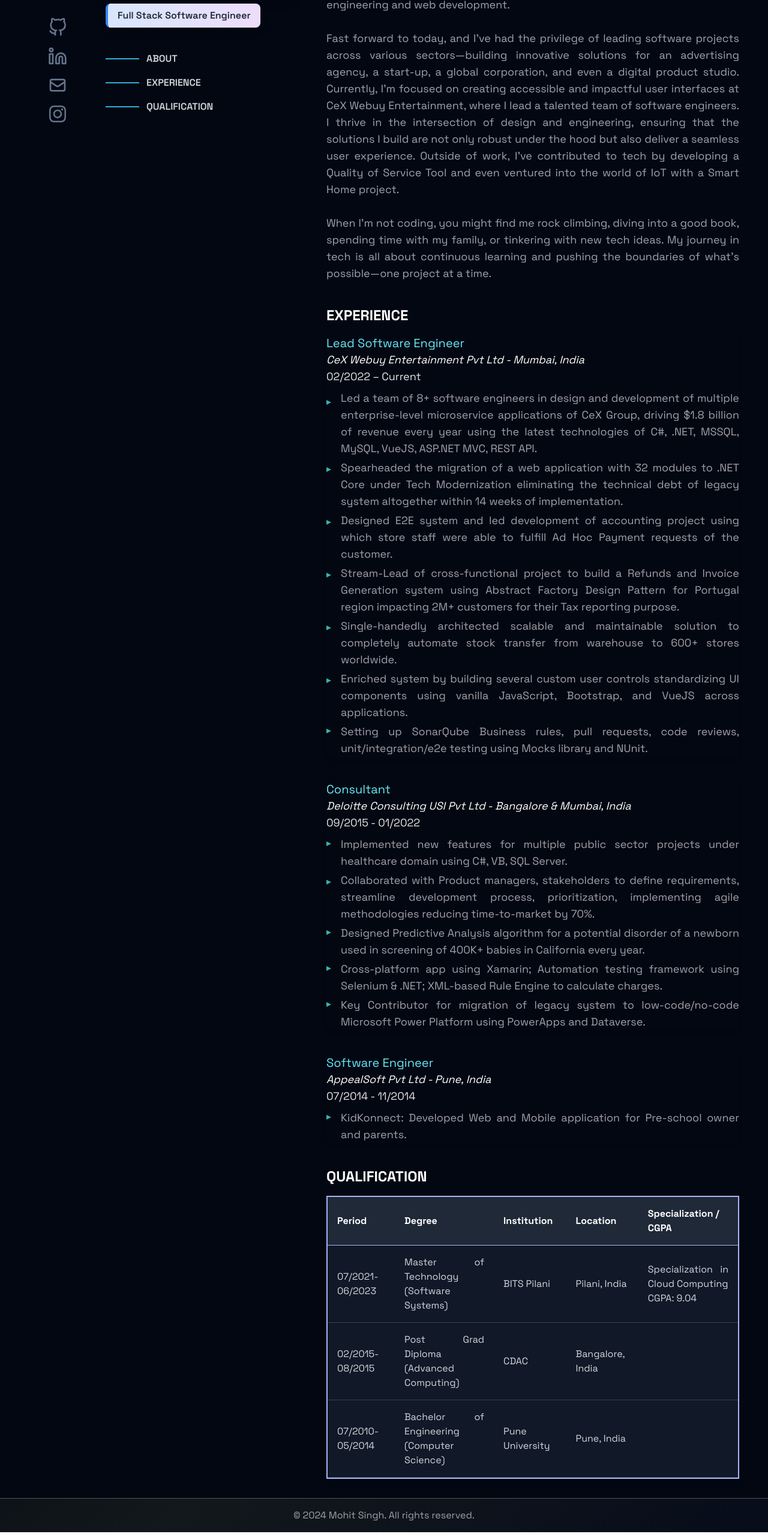
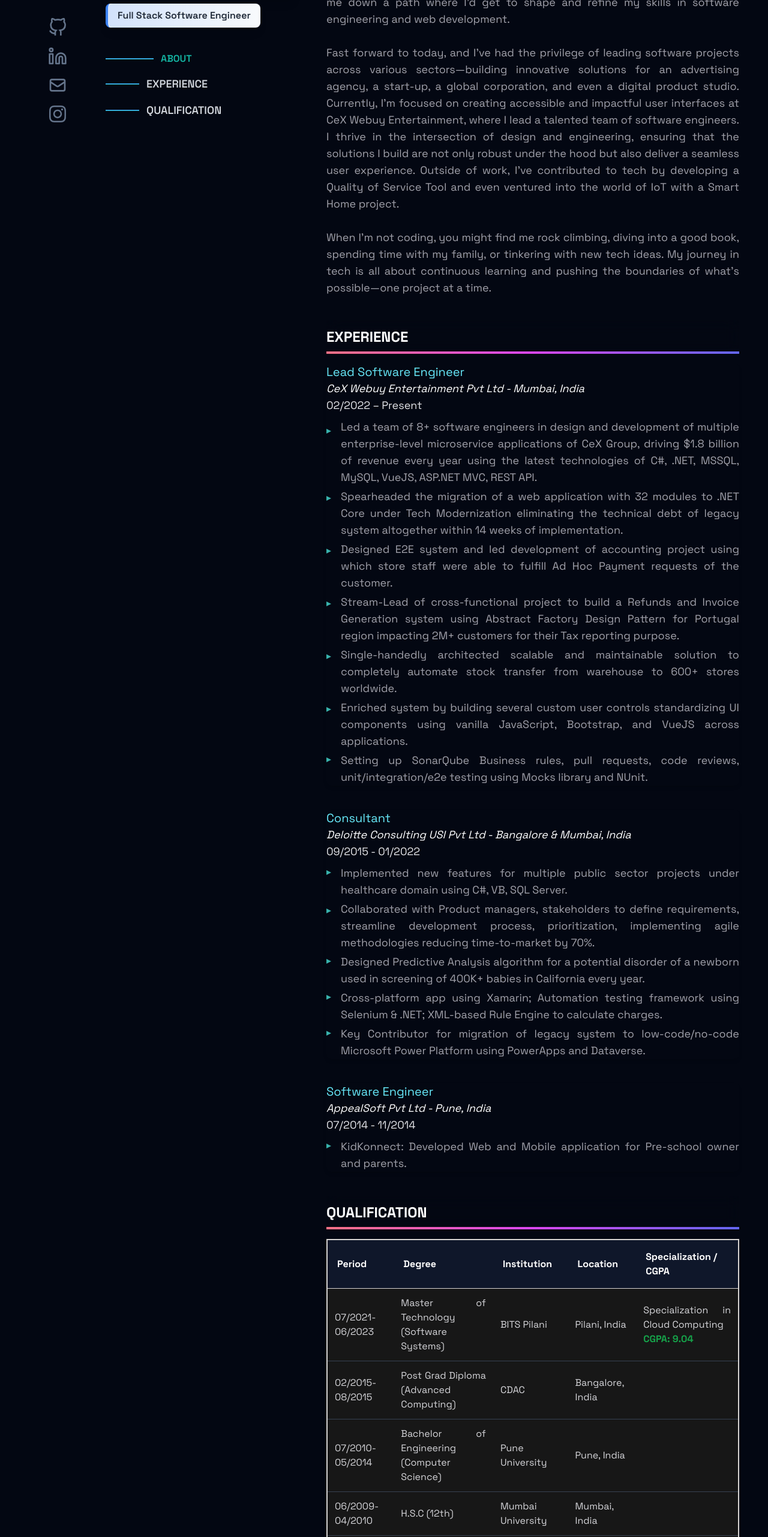
Before and after one commit to mohit-gogitter/v2, a Next.js app: page /explore/about in a window 1280 px wide. Shown: the part 234-2797 px from the top of the page at 60% size. Built offline with nearby package versions, Linux system fonts and the light colour scheme; a web font is replaced by a local one.

Commit message:
about me responsive

```diff
--- a/app/explore/about/experience.tsx
+++ b/app/explore/about/experience.tsx
@@ -7,7 +7,7 @@
           role: "Lead Software Engineer",
           company: "CeX Webuy Entertainment Pvt Ltd",
           location: "Mumbai, India",
-          period: "02/2022 – Current",
+          period: "02/2022 – Present",
           responsibilities: [
             "Led a team of 8+ software engineers in design and development of multiple enterprise-level microservice applications of CeX Group, driving $1.8 billion of revenue every year using the latest technologies of C#, .NET, MSSQL, MySQL, VueJS, ASP.NET MVC, REST API.",
             "Spearheaded the migration of a web application with 32 modules to .NET Core under Tech Modernization eliminating the technical debt of legacy system altogether within 14 weeks of implementation.",
@@ -52,7 +52,7 @@
                         <p className="italic text-white">
                           {exp.company} - {exp.location}
                         </p>
-                        <p className="mb-2">{exp.period}</p>
+                        <p className=" mb-2">{exp.period}</p>
                         <ul className="triangle-bullet list-none space-y-1 text-zinc-400">
                           {exp.responsibilities.map((responsibility, i) => (
                             <li key={i}>{responsibility}</li>
--- a/app/explore/about/page.tsx
+++ b/app/explore/about/page.tsx
@@ -104,23 +104,25 @@
         </div>
         <div className="md:col-span-7 text-justify md:mr-8">
           <div className="md:grid md:grid-cols-3 gap-4">
-            <div className="block md:col-span-1 sticky-div p-4">
-              <div id="nameandrole" className="md:mt-14">
-                <h1 className="relative inline-block text-5xl font-medium text-gray-800 bg-purple-400 px-4 py-2 rounded-lg shadow-lg border-l-4 border-blue-500">
-                  <span className="absolute inset-0 w-full h-full bg-gradient-to-r from-blue-500 to-purple-500 opacity-20 rounded-lg"></span>
+            <div className="block md:col-span-1 sticky-div md:p-4">
+              <div id="nameandrole" className="hidden md:block md:mt-14">
+                <h1 className="relative inline-block text-5xl font-medium text-gray-800 bg-white px-4 py-2 rounded-lg shadow-lg border-l-4 border-blue-500">
+                  <span className="absolute inset-0 w-full h-full bg-gradient-to-r from-blue-500 opacity-20 rounded-lg"></span>
                   <span className="relative z-10 font-semibold">
-                   Mohit Singh
+                    Mohit Singh
                   </span>
                 </h1>
-                <br/>
-                <h4 className="relative inline-block text-l font-medium text-gray-800 bg-white mt-2 px-4 py-2 rounded-lg shadow-lg border-l-4 border-blue-500">
-                  <span className="absolute inset-0 w-full h-full bg-gradient-to-r from-blue-500 to-purple-500 opacity-20 rounded-lg"></span>
+                <br />
+                <h4 className="relative inline-block text-l font-medium text-gray-800 bg-slate-50 mt-2 px-4 py-2 rounded-lg shadow-lg border-l-4 border-blue-500">
+                  <span className="absolute inset-0 w-full h-full bg-gradient-to-r from-blue-500 opacity-20 rounded-lg"></span>
                   <span className="relative z-10 font-semibold">
                     Full Stack Software Engineer
                   </span>
                 </h4>
               </div>
-              <div id="verticalnavlinks" className="hidden md:block mt-10 text-base">
+              <div id="verticalnavlinks"
+                className="hidden md:block mt-10 text-lg"
+              >
                 <div className="flex flex-wrap justify-between ml-4 md:ml-0 md:flex-col">
                   <a
                     href="#about"
@@ -173,7 +175,9 @@
                   </a>
                 </div>
               </div>
-              <div id="horizontalnavlinks" className="block md:hidden mt-4 text-base">
+              {/* <div id="horizontalnavlinks"
+                className="sticky block md:hidden mt-4 text-lg"
+              >
                 <div className=" bottom-0 left-0 w-full shadow-lg z-50">
                   <div className="flex justify-around">
                     <a
@@ -225,29 +229,15 @@
                     </a>
                   </div>
                 </div>
-              </div>
+              </div> */}
             </div>
 
             <div className="md:col-span-2 relative w-full p-4">
-              {/* <div className="md:hidden mb-10">
-                <h1 className="text-5xl font-bold text-gray-900 relative mb-1">
-                  <span className="relative z-10">&nbsp;Mohit Singh</span>
-                  <span className="absolute top-0 left-0 w-72 md:w-80 h-full bg-gradient-to-r from-blue-400 to-purple-500 rounded-lg transform -rotate-2 -translate-y-1 translate-x-1 z-0"></span>
-                  <span className="block h-1 bg-gradient-to-r from-purple-500 to-blue-400 mt-2 transform scale-x-0 origin-left transition-transform duration-500 ease-in-out group-hover:scale-x-100"></span>
-                </h1>
-                <h4 className="relative inline-block text-l font-medium text-gray-800 bg-white px-4 py-2 rounded-lg shadow-lg border-l-4 border-blue-500 transform -rotate-2">
-                  <span className="absolute inset-0 w-full h-full bg-gradient-to-r from-blue-500 to-purple-500 opacity-20 rounded-lg"></span>
-                  <span className="relative z-10 font-semibold">
-                    Full Stack Software Engineer
-                  </span>
-                </h4>
-              </div> */}
-
               <div id="about">
-                <h4 className="text-2xl font-bold text-white mb-4 relative">
+                <h4 className="mb-4 text-2xl text-white font-bold bg-gradient-to-r from-rose-400 via-fuchsia-500 to-indigo-500 bg-[length:100%_4px] bg-no-repeat bg-bottom py-3 sticky top-[75px] z-10 backdrop-blur-md bg-opacity-100">
                   ABOUT
                 </h4>
-                <span className="text-gray-400 text-lg">
+                <span className="text-zinc-400 text-lg">
                   Back in 2014, I took my first steps into the world of coding
                   while developing a web and mobile application for pre-schools.
                   Little did I know, this would lead me down a path where
@@ -276,13 +266,13 @@
                 </span>
               </div>
               <div id="experience" className="mt-10">
-                <h4 className="text-2xl font-bold text-white mb-4 relative">
+                <h4 className="mb-4 text-2xl text-white font-bold bg-gradient-to-r from-rose-400 via-fuchsia-500 to-indigo-500 bg-[length:100%_4px] bg-no-repeat bg-bottom py-3 sticky top-[75px] z-10 backdrop-blur-md bg-opacity-100">
                   EXPERIENCE
                 </h4>
                 <Experience />
               </div>
-              <div id="qualification">
-                <h4 className="text-2xl font-bold text-white mb-4 relative">
+              <div id="qualification" className="mt-10">
+                <h4 className="mb-4 text-2xl text-white font-bold bg-gradient-to-r from-rose-400 via-fuchsia-500 to-indigo-500 bg-[length:100%_4px] bg-no-repeat bg-bottom py-3 sticky top-[75px] z-10 backdrop-blur-md bg-opacity-100">
                   QUALIFICATION
                 </h4>
                 <Qualification />
--- a/app/explore/about/qualification.tsx
+++ b/app/explore/about/qualification.tsx
@@ -23,14 +23,26 @@
       location: "Pune, India",
       period: "07/2010- 05/2014",
     },
+    {
+      degree: "H.S.C (12th)",
+      institution: "Mumbai University",
+      location: "Mumbai, India",
+      period: "06/2009- 04/2010",
+    },
+    {
+      degree: "S.S.C (10th)",
+      institution: "Mumbai University",
+      location: "Mumbai, India",
+      period: "06/2007- 04/2008",
+    },
   ];
 
   return (
-    <div className="text-sm md:text-base overflow-x-auto p-[2px] bg-indigo-300 shadow-md">
-      <div className="min-w-full divide-y divide-gray-700">
-        <table className=" bg-gray-900 text-white">
+    <div className="text-sm md:text-base overflow-x-auto p-[2px] bg-stone-300 shadow-md">
+      <div className="min-w-full divide-y divide-stone-700">
+        <table className=" bg-neutral-900 text-white">
           <thead>
-            <tr className="border-b bg-gray-800 border-indigo-300">
+            <tr className="border-b bg-slate-900 border-stone-300">
               <th className="p-4 text-left">Period</th>
               <th className="p-4 text-left">Degree</th>
               <th className="p-4 text-left">Institution</th>
@@ -38,18 +50,18 @@
               <th className="p-4 text-left">Specialization / CGPA</th>
             </tr>
           </thead>
-          <tbody className="text-gray-300">
+          <tbody className="text-zinc-300">
             {educationDetails.map((edu, index) => (
               <tr key={index} className="border-b border-gray-700">
-                <td className="p-4">{edu.period}</td>
-                <td className="p-4">{edu.degree}</td>
-                <td className="p-4">{edu.institution}</td>
-                <td className="p-4">{edu.location}</td>
-                <td className="p-4">
+                <td className="p-3">{edu.period}</td>
+                <td className="p-3">{edu.degree}</td>
+                <td className="p-3">{edu.institution}</td>
+                <td className="p-3">{edu.location}</td>
+                <td className="p-3">
                   {edu.specialization ? (
                     <>
                       <div>{edu.specialization}</div>
-                      <div>{edu.cgpa}</div>
+                      <div className="font-bold text-green-600">{edu.cgpa}</div>
                     </>
                   ) : (
                     <>{edu.cgpa || ""}</>
--- a/app/explore/experience/page.tsx
+++ b/app/explore/experience/page.tsx
@@ -111,9 +111,9 @@
                   <h2 className="text-lg md:text-2xl font-semibold">
                     {experience.company}
                   </h2>
-                  <p className="text-gray-400 italic">{experience.role}</p>
-                  <p className="text-gray-400 mb-4">{experience.duration}</p>
-                  <p className="text-slate-300">{experience.description}</p>
+                  <p className="text-zinc-400 italic">{experience.role}</p>
+                  <p className="text-zinc-400 mb-4">{experience.duration}</p>
+                  <p className="text-zinc-300">{experience.description}</p>
                 </div>
               ))}
             </div>
--- a/app/explore/navbar.tsx
+++ b/app/explore/navbar.tsx
@@ -20,7 +20,7 @@
         "left-0",
         "gap-5",
         "flex-col",
-        "bg-slate-700 md:bg-inherit"
+        "bg-slate-900 md:bg-inherit"
       ];
     }
     else{
--- a/app/globalcomponents/image_square.tsx
+++ b/app/globalcomponents/image_square.tsx
@@ -7,7 +7,7 @@
     <div className="justify-center items-center mt-9 md:mt-0">
       <div className="relative w-64 h-64 md:w-80 md:h-80 group">
         {/* Stylish border */}
-        <div className="absolute inset-0 bg-gradient-to-br from-sky-300 to-gray-900 rounded-sm transform rotate-6 scale-105 group-hover:scale-110 transition duration-300"></div>
+        <div className="absolute inset-0 bg-gradient-to-br from-gray-500 to-cyan-950 rounded-sm transform rotate-6 scale-105 group-hover:scale-110 transition duration-300"></div>
 
         {/* Image with shadow and effect */}
         <div className="relative w-full h-full bg-white rounded-sm overflow-hidden shadow-lg">
--- a/app/globals.css
+++ b/app/globals.css
@@ -26,9 +26,9 @@
   background: linear-gradient(
     135deg,
     rgb(7, 12, 27),
-    #13181c,
-    rgb(3, 6, 14),
-    #13181c,
+    #0f1111,
+    rgb(5, 9, 16),
+    #090a0a,
     rgb(7, 12, 27)
   );
   color: theme("colors.foreground");
```
